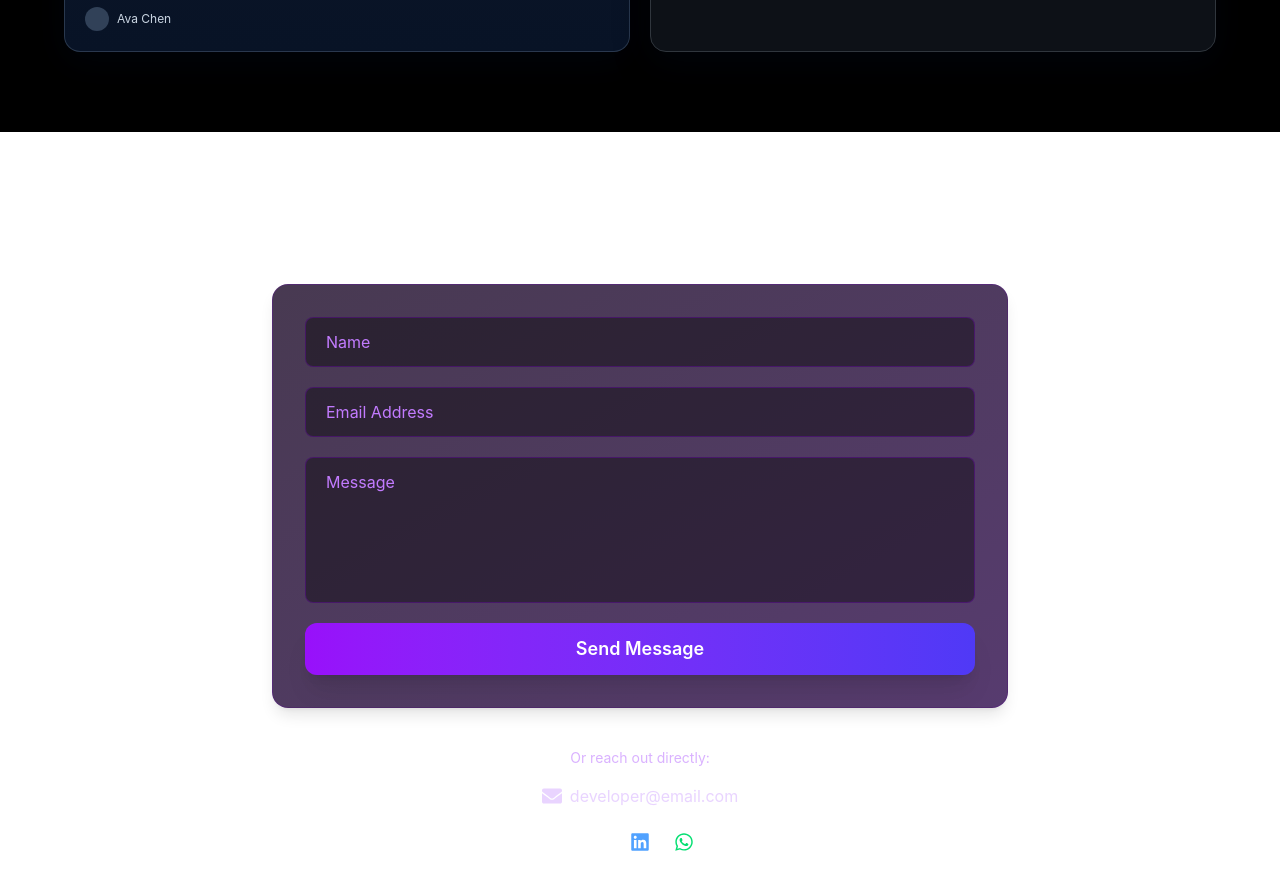
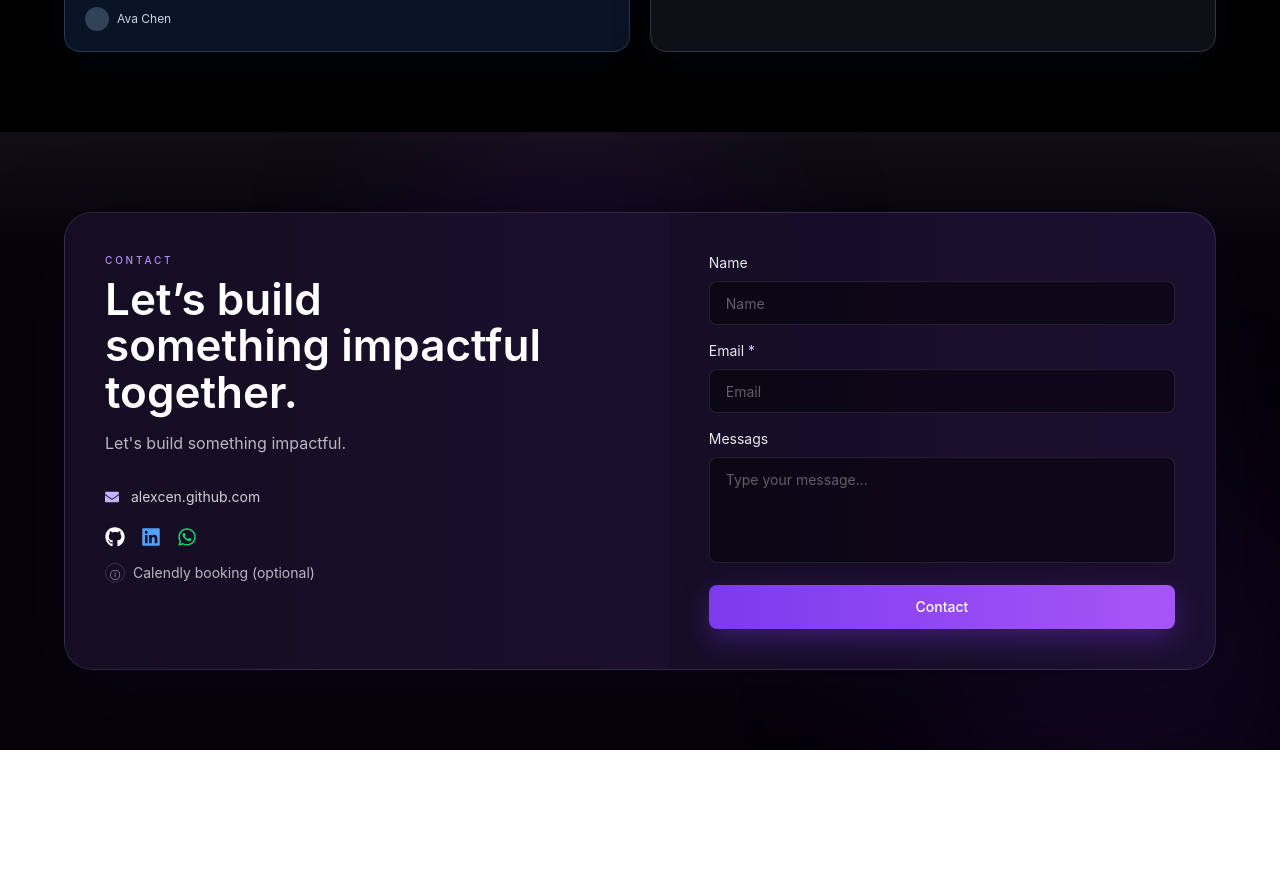
Before and after one commit to Winney360/Winfred-Nkatha-Portfolio, a React (Vite) app in the folder client/: page / in a window 1280 px wide. Shown: the part 5300-6190 px from the top of the page. After the commit the page ends 6050 px from the top, so only its background shows below. Built offline with nearby package versions, Linux system fonts and the light colour scheme.

Commit message:
refactor(Contact): update social links and enhance contact section layout for improved user engagement

```diff
--- a/client/src/sections/Contact.jsx
+++ b/client/src/sections/Contact.jsx
@@ -6,17 +6,17 @@ const socialLinks = [
   {
     icon: <FaGithub className="text-white text-xl" />,
     label: "GitHub",
-    url: "https://github.com/yourusername",
+    url: "https://github.com/Winney360",
   },
   {
     icon: <FaLinkedin className="text-blue-400 text-xl" />,
     label: "LinkedIn",
-    url: "https://linkedin.com/in/yourusername",
+    url: "https://www.linkedin.com/in/winfred-nkatha-858023261",
   },
   {
     icon: <FaWhatsapp className="text-green-400 text-xl" />,
     label: "WhatsApp",
-    url: "https://wa.me/1234567890",
+    url: "https://wa.me/254791995578",
   },
 ];
 
@@ -39,80 +39,131 @@ const Contact = () => {
   };
 
   return (
-    <section id="contact" className="max-w-3xl mx-auto px-4 py-20">
-      <motion.h2
-        initial={{ opacity: 0, y: 30 }}
+    <section id="contact" className="relative overflow-hidden bg-[#05020a] px-4 py-20 md:px-8">
+      <div className="pointer-events-none absolute inset-0">
+        <div className="absolute inset-x-0 top-0 h-32 bg-linear-to-b from-white/5 to-transparent" />
+        <div className="absolute left-1/3 top-8 h-72 w-72 rounded-full bg-[#7e22ce]/20 blur-[100px]" />
+        <div className="absolute -bottom-20 right-0 h-80 w-80 rounded-full bg-[#9333ea]/15 blur-[120px]" />
+      </div>
+
+      <div className="relative mx-auto max-w-6xl">
+        <motion.div
+          initial={{ opacity: 0, y: 24 }}
           whileInView={{ opacity: 1, y: 0 }}
-        viewport={{ once: true, amount: 0.7 }}
-        transition={{ duration: 0.7, ease: "easeOut" }}
-        className="text-3xl md:text-4xl font-bold text-white mb-8 text-center"
+          viewport={{ once: true, amount: 0.35 }}
+          transition={{ duration: 0.65, ease: "easeOut" }}
+          className="overflow-hidden rounded-[28px] border border-white/10 bg-linear-to-r from-[#140d22] via-[#1b0f2d] to-[#2a1244] shadow-[0_24px_80px_rgba(10,6,20,0.75)]"
         >
+          <div className="grid gap-0 md:grid-cols-[1.05fr_0.95fr]">
+            <div className="p-6 md:p-8 lg:p-10">
+              <div className="text-[10px] font-medium uppercase tracking-[0.28em] text-[#b58cff]">
+                Contact
+              </div>
+              <h2 className="mt-2 max-w-md text-3xl font-semibold leading-[1.05] text-white md:text-[2.75rem]">
                 Let’s build something impactful together.
-      </motion.h2>
+              </h2>
+              <p className="mt-4 max-w-sm text-sm leading-6 text-white/70 md:text-base">
+                Let&apos;s build something impactful.
+              </p>
+
+              <div className="mt-8 space-y-4 text-sm text-white/80">
+                <a href="mailto:nkathawinnie94@gmail.com" className="flex items-center gap-3 transition-colors hover:text-white">
+                  <FaEnvelope className="text-[#c9b3ff]" />
+                  <span>alexcen.github.com</span>
+                </a>
+
+                <div className="flex items-center gap-4 pt-1 text-white/75">
+                  {socialLinks.map((link) => (
+                    <a
+                      key={link.label}
+                      href={link.url}
+                      target="_blank"
+                      rel="noopener noreferrer"
+                      className="transition-transform hover:scale-110"
+                      aria-label={link.label}
+                    >
+                      {link.icon}
+                    </a>
+                  ))}
+                </div>
+
+                <div className="flex items-center gap-2 text-sm text-white/70">
+                  <span className="inline-flex h-5 w-5 items-center justify-center rounded-full border border-white/15 text-[10px] text-[#c9b3ff]">
+                    ⓘ
+                  </span>
+                  <span>Calendly booking (optional)</span>
+                </div>
+              </div>
+            </div>
+
+            <div className="bg-[#120b1f]/55 p-6 md:p-8 lg:p-10">
               <motion.form
-        initial={{ opacity: 0, y: 40 }}
+                initial={{ opacity: 0, y: 18 }}
                 whileInView={{ opacity: 1, y: 0 }}
-        viewport={{ once: true, amount: 0.7 }}
-        transition={{ duration: 0.7, ease: "easeOut" }}
+                viewport={{ once: true, amount: 0.35 }}
+                transition={{ duration: 0.65, ease: "easeOut" }}
                 onSubmit={handleSubmit}
-        className="bg-linear-to-br from-[#1a0826]/80 to-[#2d0a4b]/80 rounded-2xl border border-purple-900/40 shadow-lg p-8 flex flex-col gap-5 backdrop-blur-xl"
+                className="space-y-4"
               >
+                <div>
+                  <label className="mb-2 block text-sm text-white/90" htmlFor="name">
+                    Name
+                  </label>
                   <input
+                    id="name"
                     type="text"
                     name="name"
                     placeholder="Name"
                     value={form.name}
                     onChange={handleChange}
                     required
-          className="px-5 py-3 rounded-lg bg-black/40 border border-purple-700/30 text-white placeholder-purple-400 focus:outline-none focus:ring-2 focus:ring-purple-600"
+                    className="h-11 w-full rounded-lg border border-white/10 bg-black/45 px-4 text-sm text-white placeholder-white/35 outline-none transition focus:border-[#b58cff]/60 focus:ring-2 focus:ring-[#b58cff]/25"
                   />
+                </div>
+
+                <div>
+                  <label className="mb-2 block text-sm text-white/90" htmlFor="email">
+                    Email <span className="text-[#d9c4ff]">*</span>
+                  </label>
                   <input
+                    id="email"
                     type="email"
                     name="email"
-          placeholder="Email Address"
+                    placeholder="Email"
                     value={form.email}
                     onChange={handleChange}
                     required
-          className="px-5 py-3 rounded-lg bg-black/40 border border-purple-700/30 text-white placeholder-purple-400 focus:outline-none focus:ring-2 focus:ring-purple-600"
+                    className="h-11 w-full rounded-lg border border-white/10 bg-black/45 px-4 text-sm text-white placeholder-white/35 outline-none transition focus:border-[#b58cff]/60 focus:ring-2 focus:ring-[#b58cff]/25"
                   />
+                </div>
+
+                <div>
+                  <label className="mb-2 block text-sm text-white/90" htmlFor="message">
+                    Messags
+                  </label>
                   <textarea
+                    id="message"
                     name="message"
-          placeholder="Message"
+                    placeholder="Type your message..."
                     value={form.message}
                     onChange={handleChange}
                     required
-          rows={5}
-          className="px-5 py-3 rounded-lg bg-black/40 border border-purple-700/30 text-white placeholder-purple-400 focus:outline-none focus:ring-2 focus:ring-purple-600 resize-none"
+                    rows={4}
+                    className="w-full resize-none rounded-lg border border-white/10 bg-black/45 px-4 py-3 text-sm text-white placeholder-white/35 outline-none transition focus:border-[#b58cff]/60 focus:ring-2 focus:ring-[#b58cff]/25"
                   />
+                </div>
+
                 <button
                   type="submit"
-          className="px-7 py-3 rounded-xl bg-linear-to-r from-purple-600 to-indigo-600 text-white font-semibold shadow-xl hover:scale-105 hover:shadow-purple-500/40 transition-transform text-lg disabled:opacity-60"
                   disabled={status === "loading"}
+                  className="h-11 w-full rounded-lg bg-linear-to-r from-[#7c3aed] to-[#a855f7] text-sm font-medium text-white shadow-[0_10px_28px_rgba(124,58,237,0.35)] transition hover:brightness-110 disabled:cursor-not-allowed disabled:opacity-60"
                 >
-          {status === "loading" ? "Sending..." : status === "success" ? "Sent!" : "Send Message"}
+                  {status === "loading" ? "Sending..." : "Contact"}
                 </button>
               </motion.form>
-      <div className="flex flex-col items-center mt-10 gap-2">
-        <div className="text-purple-300 text-sm mb-2">Or reach out directly:</div>
-        <div className="flex gap-4 mb-2">
-          <a href="mailto:developer@email.com" className="flex items-center gap-2 text-purple-200 hover:text-white transition-colors">
-            <FaEnvelope className="text-xl" /> developer@email.com
-          </a>
             </div>
-        <div className="flex gap-6 mt-2">
-          {socialLinks.map((link) => (
-            <a
-              key={link.label}
-              href={link.url}
-              target="_blank"
-              rel="noopener noreferrer"
-              className="hover:scale-110 transition-transform"
-              aria-label={link.label}
-            >
-              {link.icon}
-            </a>
-          ))}
           </div>
+        </motion.div>
       </div>
     </section>
   );
```
Lines whose indentation alone changed are shown as unchanged.
